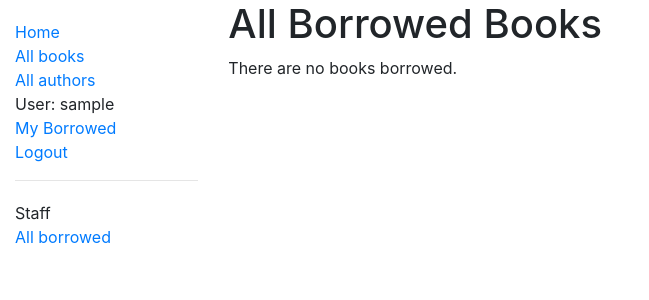
After one commit to RebeccaML/Practice, a Django app: page /catalog/borrowed/ in a window 1280 px wide. The commit adds this page. Shown: the top 300 px of the page, without its empty margins (0-649 px from the left). Run offline with Django 3.2, Linux system fonts and the light colour scheme; the visitor is signed in with stand-in values (Sample User, id 1); data that the repository does not hold is empty; some libraries are stand-ins or nearby versions.

Commit message:
librarian views

```diff
--- a/Python/Django/locallibrary/catalog/templates/base_generic.html
+++ b/Python/Django/locallibrary/catalog/templates/base_generic.html
@@ -29,6 +29,15 @@
                     <li><a href="{% url 'login'%}?next={{request.path}}">Login</a></li>
                     {% endif %}
                 </ul>
+                {% if user.is_staff %}
+                <hr />
+                <ul class="sidebar-nav">
+                <li>Staff</li>
+                {% if perms.catalog.can_mark_returned %}
+                <li><a href="{% url 'all-borrowed' %}">All borrowed</a></li>
+                {% endif %}
+                </ul>
+                 {% endif %}
                 {% endblock %}
             </div>
             <div class="col-sm-10 ">{% block content %}{% endblock %}</div>
--- /dev/null
+++ b/Python/Django/locallibrary/catalog/templates/catalog/bookinstance_list_borrowed_all.html
@@ -0,0 +1,21 @@
+{% extends "base_generic.html" %}
+
+{% block content %}
+<h1>All Borrowed Books</h1>
+
+{% if bookinstance_list %}
+<ul>
+
+  {% for bookinst in bookinstance_list %}
+  <li class="{% if bookinst.is_overdue %}text-danger{% endif %}">
+    <a href="{% url 'book-detail' bookinst.book.pk %}">{{bookinst.book.title}}</a> ({{ bookinst.due_back }})
+    {% if user.is_staff %}- {{ bookinst.borrower }}{% endif %} {% if perms.catalog.can_mark_returned %}- <a
+      href="">Renew</a> {% endif %}
+  </li>
+  {% endfor %}
+</ul>
+
+{% else %}
+<p>There are no books borrowed.</p>
+{% endif %}
+{% endblock %}
--- a/Python/Django/locallibrary/catalog/urls.py
+++ b/Python/Django/locallibrary/catalog/urls.py
@@ -8,4 +8,5 @@ urlpatterns = [
     path('authors/', views.AuthorListView.as_view(), name='authors'),
     path('author/<int:pk>', views.AuthorDetailView.as_view(), name='author-detail'),
     path('mybooks/', views.LoanedBooksByUserListView.as_view(), name='my-borrowed'),
+    path('borrowed/', views.LoanedBooksAllListView.as_view(), name='all-borrowed'),
 ]
--- a/Python/Django/locallibrary/catalog/views.py
+++ b/Python/Django/locallibrary/catalog/views.py
@@ -2,6 +2,7 @@ from django.shortcuts import render
 from catalog.models import Book, Author, BookInstance, Genre, Language
 from django.views import generic
 from django.contrib.auth.mixins import LoginRequiredMixin
+from django.contrib.auth.mixins import PermissionRequiredMixin
 # Create your views here.
 
 def index(request):
@@ -50,3 +51,13 @@ class LoanedBooksByUserListView(LoginRequiredMixin, generic.ListView):
 
     def get_queryset(self):
         return BookInstance.objects.filter(borrower=self.request.user).filter(status__exact='o').order_by('due_back')
+
+class LoanedBooksAllListView(PermissionRequiredMixin, generic.ListView):
+    """Generic class-based view listing all books on loan. Only visible to users with can_mark_returned permission."""
+    model = BookInstance
+    permission_required = 'catalog.can_mark_returned'
+    template_name = 'catalog/bookinstance_list_borrowed_all.html'
+    paginate_by = 10
+
+    def get_queryset(self):
+        return BookInstance.objects.filter(status__exact='o').order_by('due_back')
```
